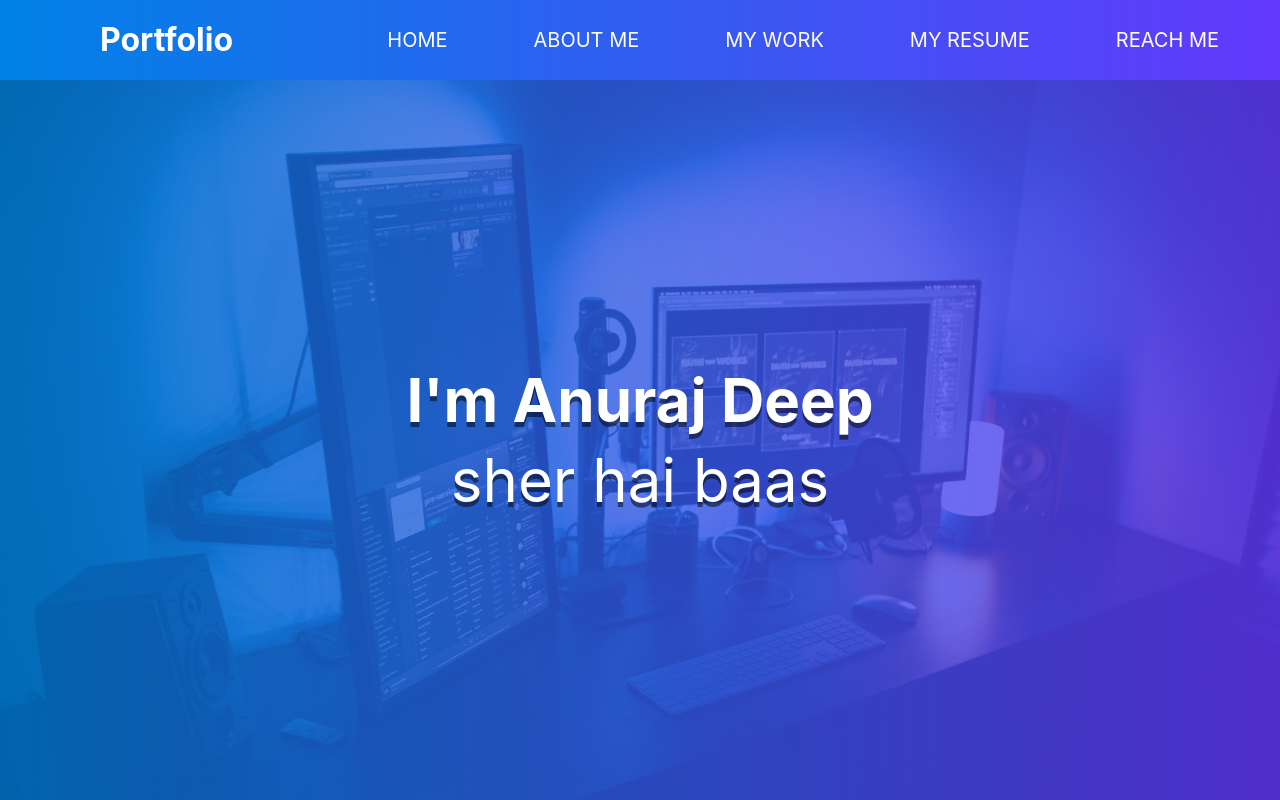
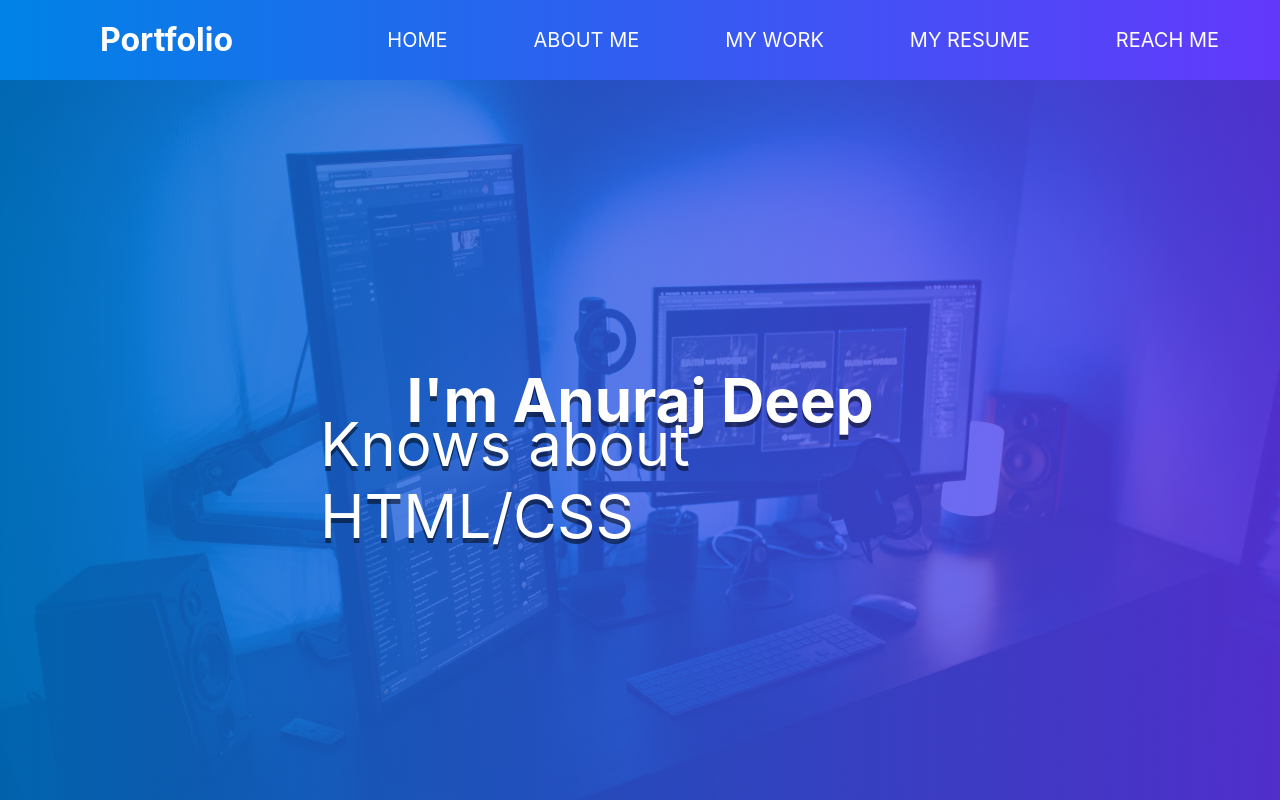
Before and after one commit to anuraj07/Portfolio, a React (Create React App) app: page / in a window 1280 px wide. Shown: the top 800 px of the page. Built offline with nearby package versions, Linux system fonts and the light colour scheme.

Commit message:
Still in progress

```diff
--- a/src/Aboutstyle.css
+++ b/src/Aboutstyle.css
@@ -40,7 +40,6 @@
 .left_part p {
     margin-top: 10px;
     font-size: 20px;
-
 }
 .right_part p {
     text-align: justify;
--- a/src/Homestyle.css
+++ b/src/Homestyle.css
@@ -40,16 +40,25 @@
 }
 span:before {
     content: '';
-    animation: animate infinite 8s;
+    animation: animate infinite 15s;
 }
 @keyframes animate {
     0%{
-        content: 'great';
+        content: 'Computer Science Student';
     }
-    50%{
-        content: 'sher hai baas';
+    20%{
+        content: 'Knows about C/JAVA/Python';
+    }
+    40%{
+        content: 'Knows about HTML/CSS';
+    }
+    60%{
+        content: 'Knows Android App Development';
+    }
+    80%{
+        content: 'Knows about Cyber Security';
     }
     100%{
-        content: 'Shiv bhi hai';
+        content: 'Knows about React JS';
     }
 }
```
